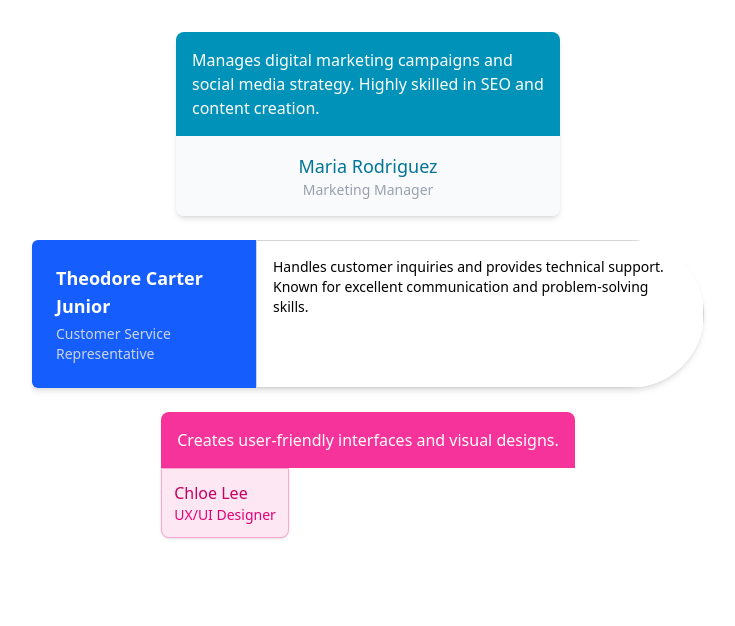
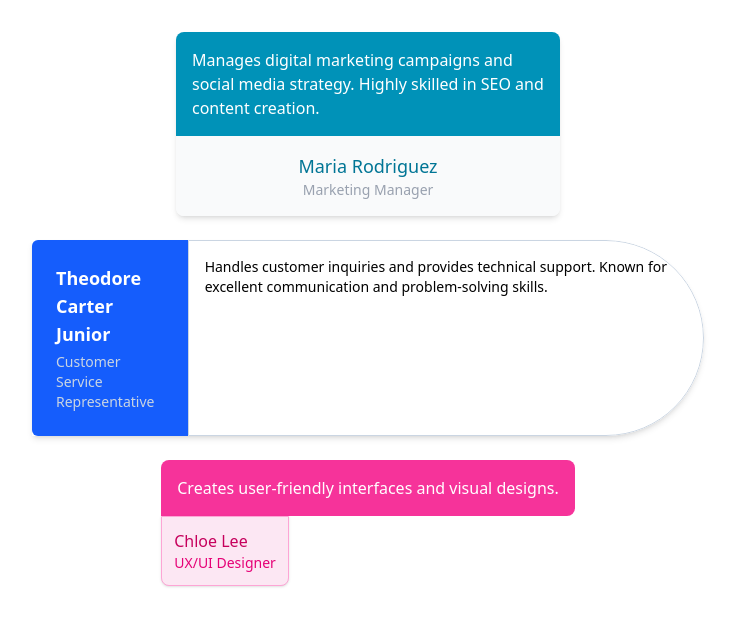
Before and after one commit to Nails8919/Employee-Title-Card, a React (Vite) app: page / in a window 1280 px wide. Shown: the top 626 px of the page, without its empty margins (272-1007 px from the left). Built offline with nearby package versions, Linux system fonts and the light colour scheme.

Commit message:
fourth commit

```diff
--- a/src/App.tsx
+++ b/src/App.tsx
@@ -1,6 +1,10 @@
 import EmployeeCard1 from "./components/EmployeeCard1";
 import EmployeeCard2 from "./components/EmployeeCard2";
 import EmployeeCard3 from "./components/EmployeeCard3";
+
+<div>
+  <p>Employee Title Card</p>
+</div>
 
 export default function App() {
   return (
@@ -10,10 +14,4 @@
       <EmployeeCard3 />
     </div>
   );
-
-<div>
-  <footer className="text-center text-gray-400 text-sm mt-12">
-  {new Date().getFullYear()} Lisa Mapp 0181917 Assessment
-  </footer>
-</div>
 }
--- a/src/components/EmployeeCard2.tsx
+++ b/src/components/EmployeeCard2.tsx
@@ -9,8 +9,8 @@
         <h2 className="text-lg font-semibold">{name}</h2>
         <p className="text-sm text-slate-300 mt-1">{title}</p>
       </div>
-      <div className="border border-stone-300 p-4 w-2/3 text-sm text-black">
-        <p>{bio}</p>
+      <div className="border border-slate-300 rounded-r-full text-sm text-black">
+        <p className="m-4">{bio}</p>
       </div>
     </div>
   );
--- a/src/components/EmployeeCard3.tsx
+++ b/src/components/EmployeeCard3.tsx
@@ -5,7 +5,7 @@
 
   return (
     <div className="flex flex-col items-start max-w-lg mx-auto">
-      <div className="bg-pink-500 text-white p-4 w-full rounded-t-lg text-center">
+      <div className="bg-pink-500 text-white p-4 w-full rounded-r-lg rounded-tl-lg text-center">
         {bio}
       </div>
       <div className="bg-pink-100 p-3 rounded-b-lg border border-pink-300 -mt-0 ml-0 shadow-sm">
```
